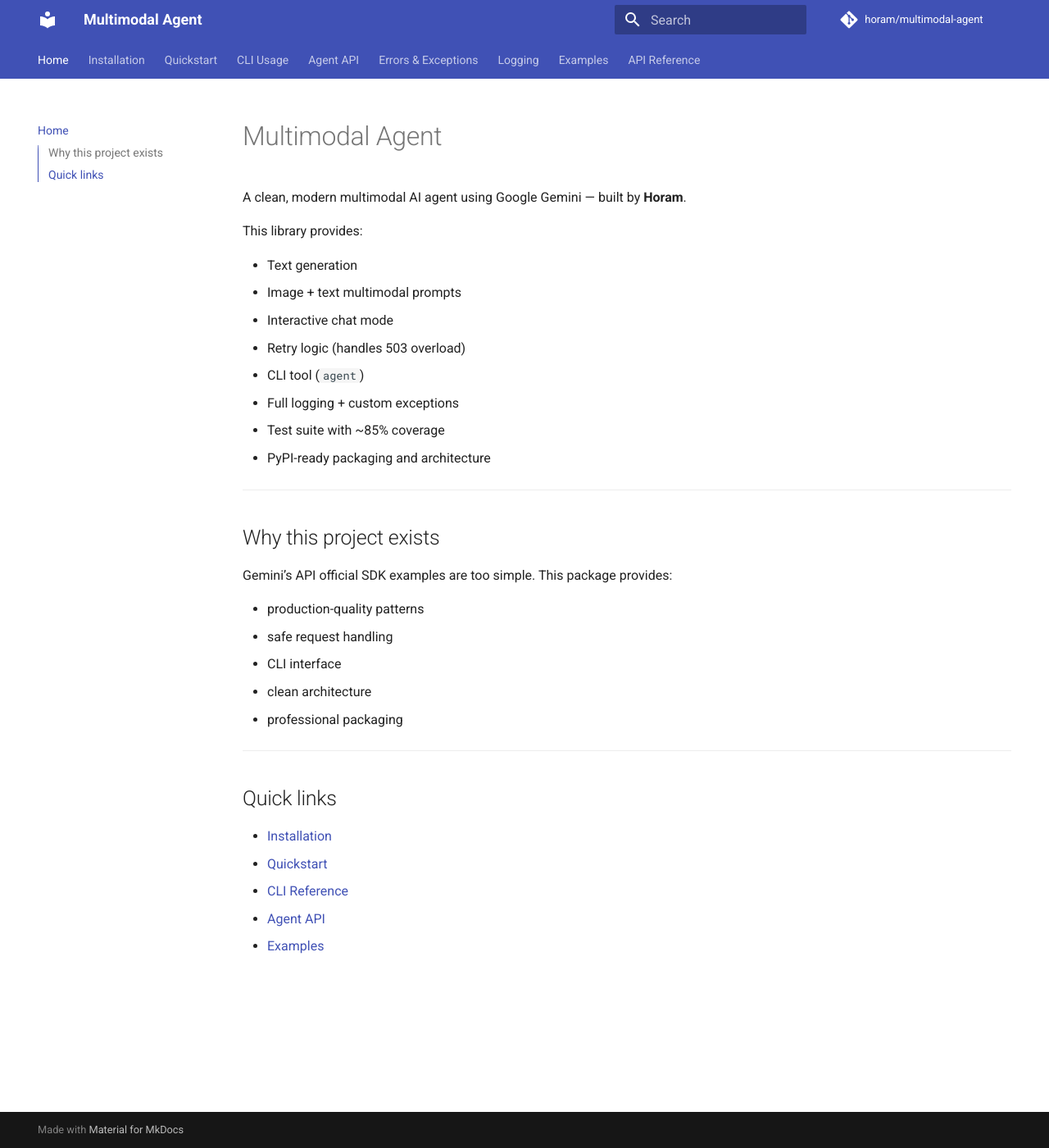
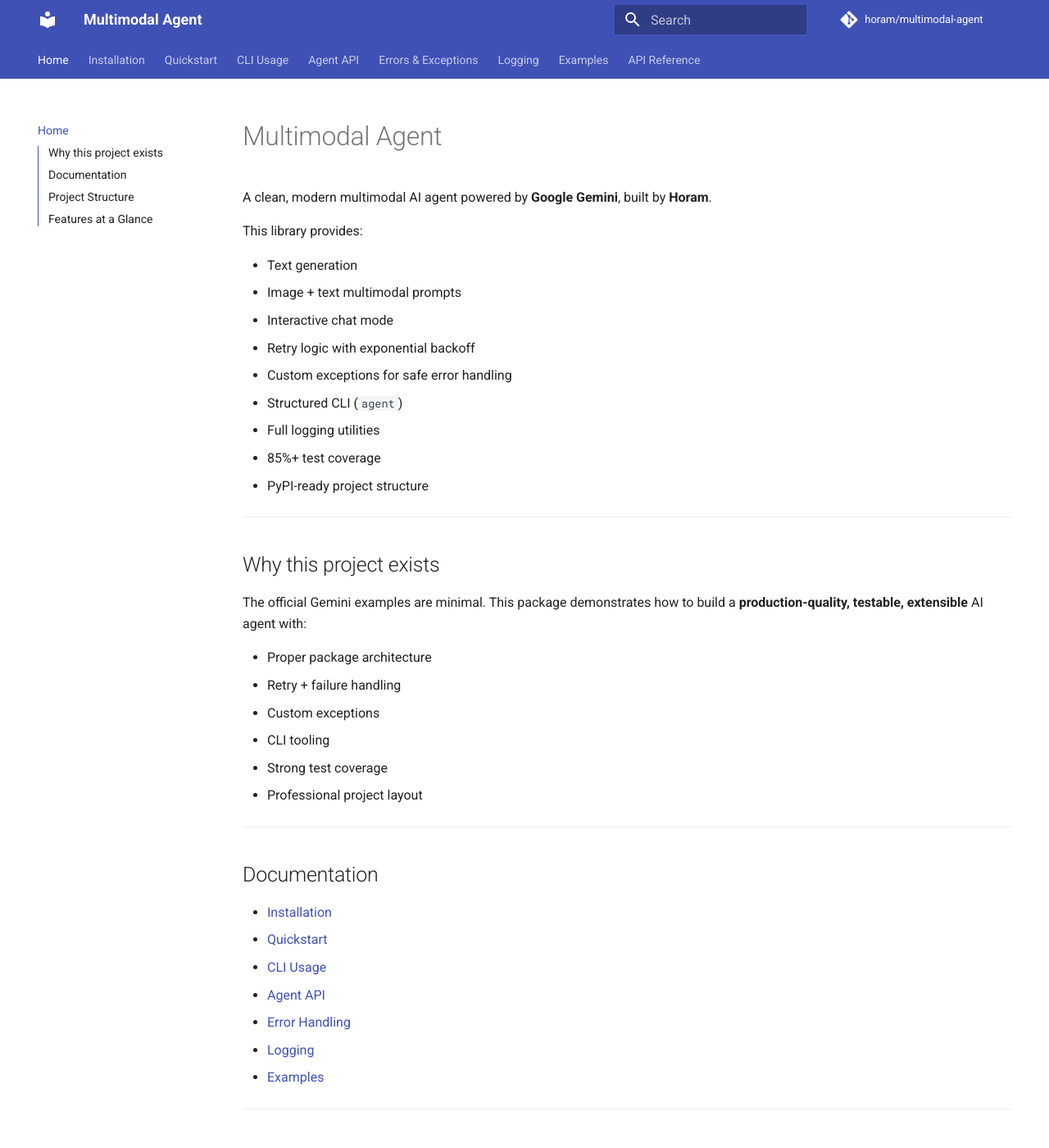
Before and after one commit to horam/multimodal-agent, an MkDocs documentation site: the page built from docs/index.md, in a window 1280 px wide and 1400 px high. Shown: the whole window at 82% size. Built offline with MkDocs 1.6.1 and Material for MkDocs 9.7.7, drawn with Linux system fonts in a browser that asks for light colours; comment, search, counter and statistics services are not loaded; some of the changed text lies outside the part shown.

Commit message:
update index file

````diff
--- a/docs/index.md
+++ b/docs/index.md
@@ -1,37 +1,76 @@
 # Multimodal Agent
 
-A clean, modern multimodal AI agent using Google Gemini — built by **Horam**.
+A clean, modern multimodal AI agent powered by **Google Gemini**, built by **Horam**.
 
 This library provides:
 
 - Text generation
 - Image + text multimodal prompts
 - Interactive chat mode
-- Retry logic (handles 503 overload)
-- CLI tool (`agent`)
-- Full logging + custom exceptions
-- Test suite with ~85% coverage
-- PyPI-ready packaging and architecture
+- Retry logic with exponential backoff
+- Custom exceptions for safe error handling
+- Structured CLI (`agent`)
+- Full logging utilities
+- 85%+ test coverage
+- PyPI-ready project structure
 
 ---
 
 ## Why this project exists
 
-Gemini’s API official SDK examples are too simple.
-This package provides:
+The official Gemini examples are minimal. This package demonstrates how to build a **production-quality, testable, extensible** AI agent with:
 
-- production-quality patterns
-- safe request handling
-- CLI interface
-- clean architecture
-- professional packaging
+- Proper package architecture
+- Retry + failure handling
+- Custom exceptions
+- CLI tooling
+- Strong test coverage
+- Professional project layout
 
 ---
 
-## Quick links
+## Documentation
 
 - [Installation](installation.md)
 - [Quickstart](quickstart.md)
-- [CLI Reference](cli.md)
+- [CLI Usage](cli.md)
 - [Agent API](agent.md)
+- [Error Handling](errors.md)
+- [Logging](logging.md)
 - [Examples](examples.md)
+
+---
+
+## Project Structure
+
+```text
+multimodal_agent/
+├── agent_core.py
+├── cli.py
+├── utils.py
+├── logger.py
+├── errors.py
+└── tests/
+```
+
+---
+## Features at a Glance
+
+
+✔ Gemini API wrapper
+
+✔ Multimodal (text + image)
+
+✔ Retry with exponential backoff
+
+✔ Model overload protection
+
+✔ Custom image loader with MIME detection
+
+✔ CLI tool (agent)
+
+✔ Custom structured logs
+
+✔ Fully tested (85%+)
+
+✔ PyPI-ready packaging
````
